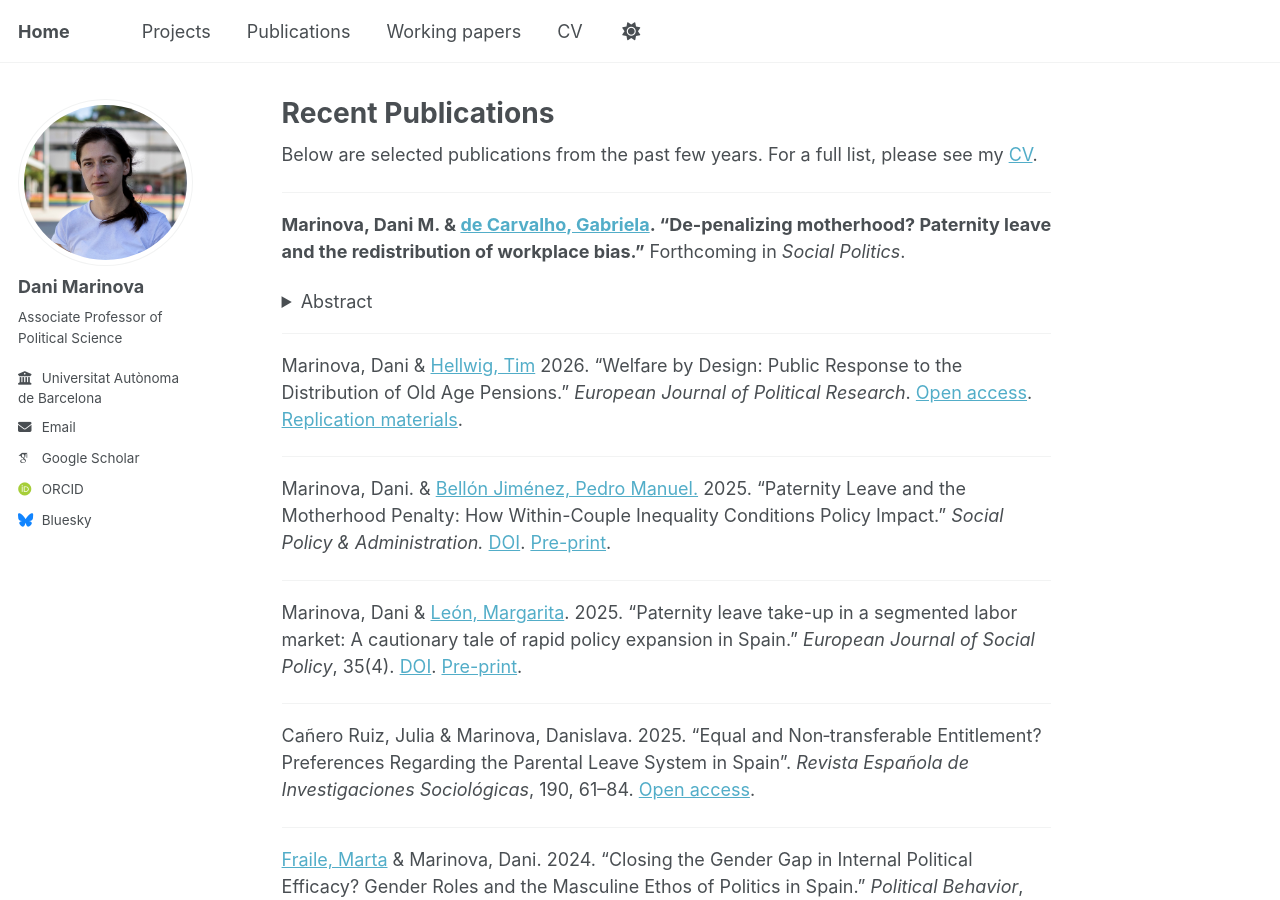
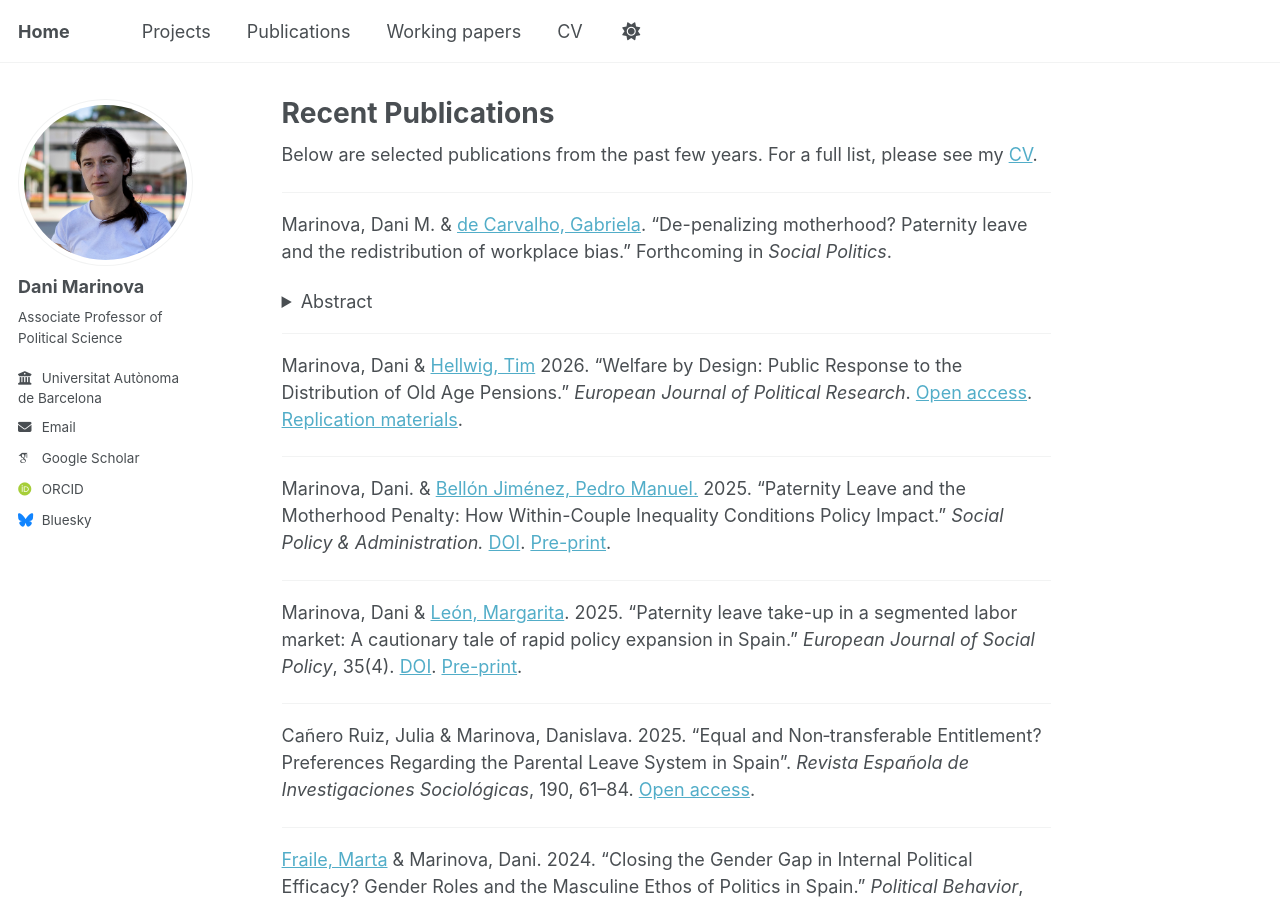
Before and after one commit to danimarinova/web, a Jekyll site: the page built from _pages/publications.md, in a window 1280 px wide and 900 px high. Built offline with Jekyll 4.4.1, drawn with Linux system fonts in a browser that asks for light colours; some web fonts are replaced; a script that is not in the unit is left out.

```diff
--- a/_pages/publications.md
+++ b/_pages/publications.md
@@ -9,7 +9,7 @@ Below are selected publications from the past few years. For a full list, please
 
 ---
 
-**Marinova, Dani M. & [de Carvalho, Gabriela](https://www.researchgate.net/profile/Gabriela-De-Carvalho-5). "De-penalizing motherhood? Paternity leave and the redistribution of workplace bias."** Forthcoming in *Social Politics*.
+Marinova, Dani M. & [de Carvalho, Gabriela](https://www.researchgate.net/profile/Gabriela-De-Carvalho-5). "De-penalizing motherhood? Paternity leave and the redistribution of workplace bias." Forthcoming in *Social Politics*.
 
 <details>
 <summary>Abstract</summary>
```
